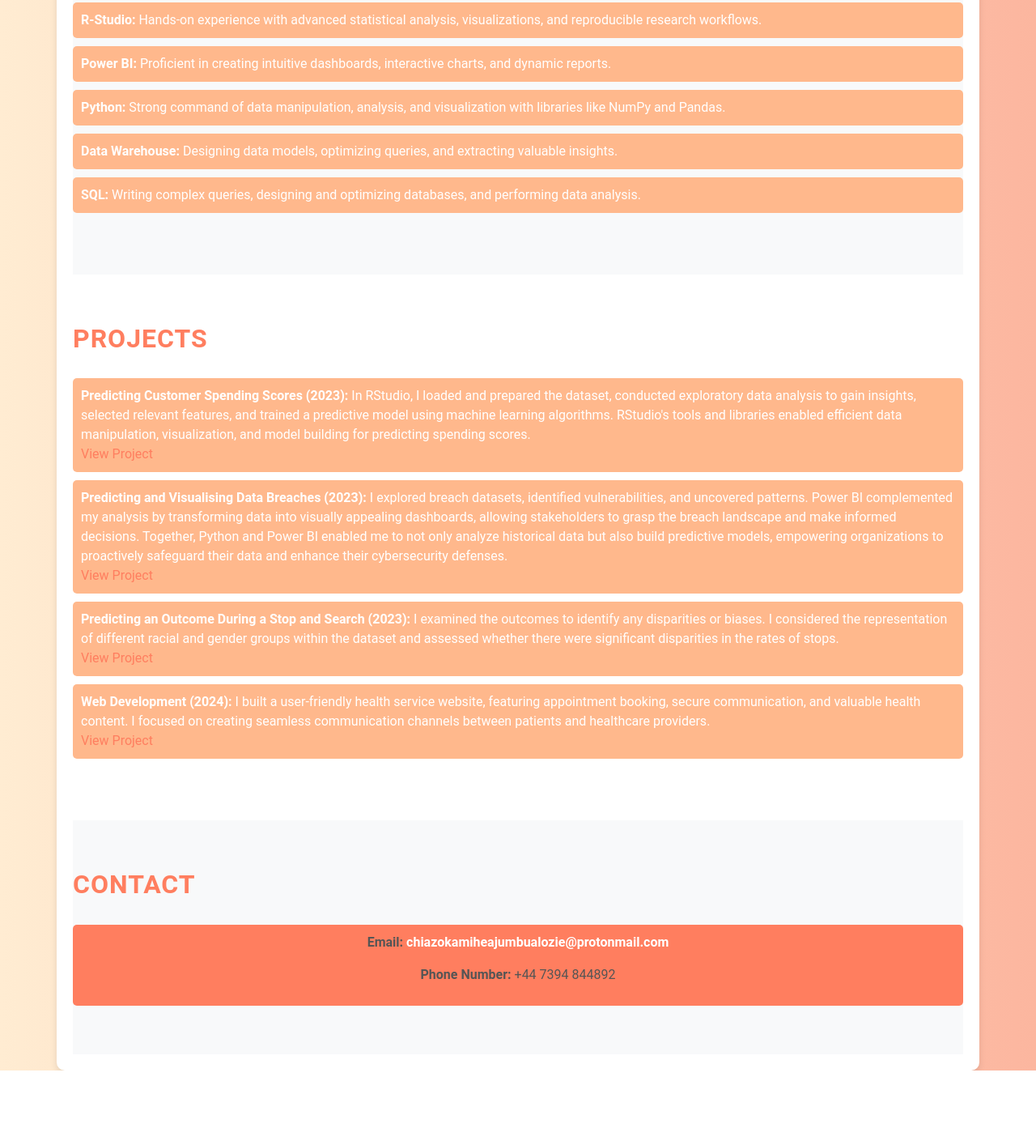
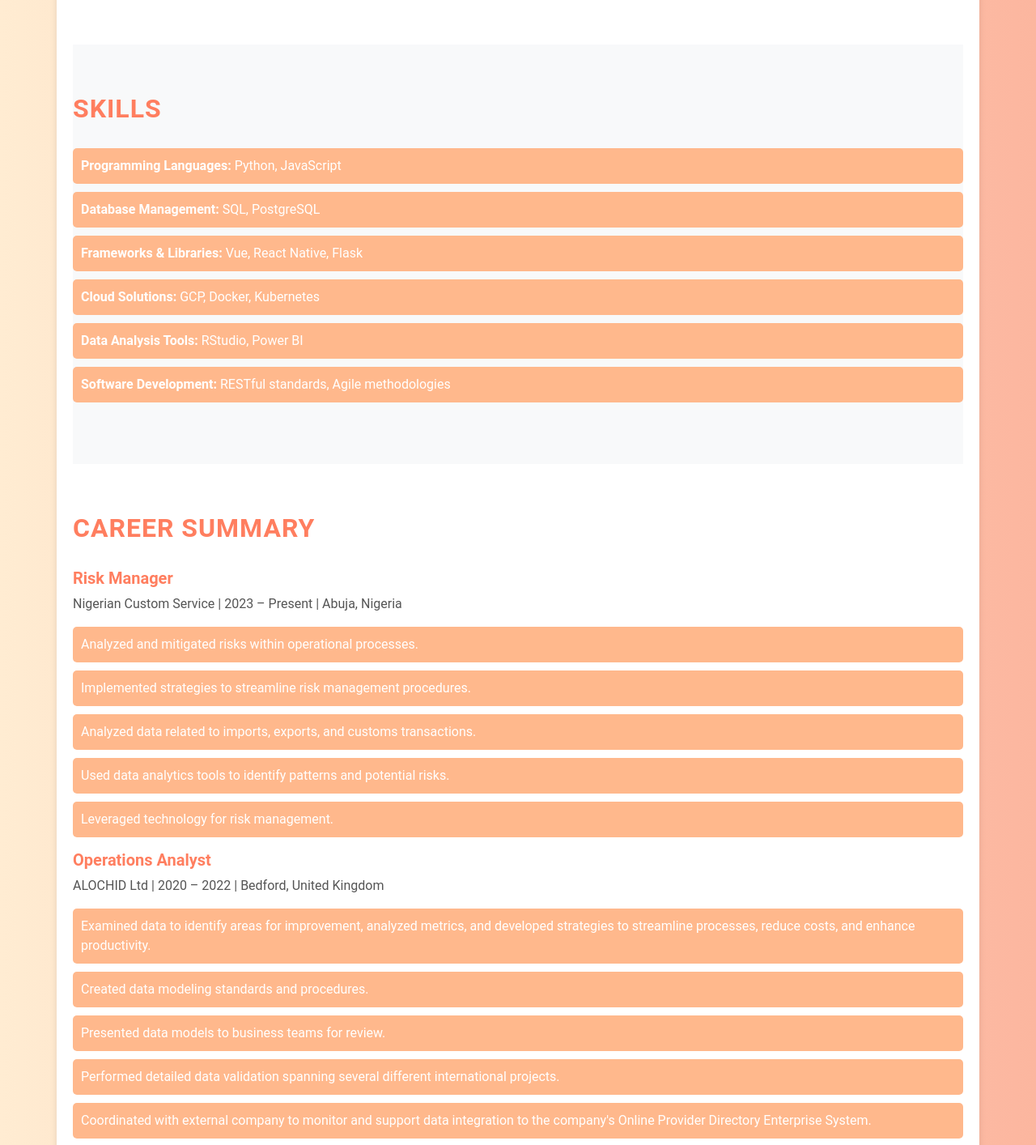
Before and after one commit to chiazokamalozie/PROJECTS, a plain HTML site: page index.html in a window 1280 px wide. Shown: the part 826-2240 px from the top of the page at 81% size. Before the commit the page ends 2148 px from the top, so only its background shows below. Drawn offline with nearby package versions, Linux system fonts and the light colour scheme.

Commit message:
index.html

```diff
--- a/index.html
+++ b/index.html
@@ -93,8 +93,10 @@
     </button>
     <div class="collapse navbar-collapse" id="navbarNav">
         <ul class="navbar-nav ml-auto">
+            <li class="nav-item"><a class="nav-link" href="#profile">Profile</a></li>
             <li class="nav-item"><a class="nav-link" href="#education">Education</a></li>
             <li class="nav-item"><a class="nav-link" href="#skills">Skills</a></li>
+            <li class="nav-item"><a class="nav-link" href="#career">Career</a></li>
             <li class="nav-item"><a class="nav-link" href="#projects">Projects</a></li>
             <li class="nav-item"><a class="nav-link" href="#contact">Contact</a></li>
         </ul>
@@ -102,67 +104,98 @@
 </nav>
 
 <div class="container">
+    <section id="profile" class="section">
+        <h2 class="section-heading">Professional Profile</h2>
+        <p>Innovative software engineer with over two years of experience in designing, developing, and implementing software solutions. Proficient in Python and experienced in full-stack development, including front-end and back-end technologies. Adept at leveraging cloud solutions and modern development methodologies to deliver end-to-end products. Proven track record of identifying and implementing improvements in revenue cycle management systems to enhance efficiency and service delivery.</p>
+    </section>
+
     <section id="education" class="section">
         <h2 class="section-heading">Education</h2>
         <div>
             <h5>MSc / Data Analytics</h5>
-            <p>London Metropolitan University | 2022 – September 2023 | London, United Kingdom</p>
-            <p><strong>Grade:</strong> Merit</p>
+            <p>London Metropolitan University | 2022 – 2023 | London, United Kingdom</p>
         </div>
         <div>
             <h5>BSc / Business Information Systems</h5>
             <p>Canterbury Christ Church University | 2019 – 2022 | Kent, United Kingdom</p>
-            <p><strong>Grade:</strong> 2:1</p>
         </div>
         <div>
             <h5>A-Level / Information Systems</h5>
             <p>Biddenham International School And Sports College | 2017 – 2019 | Bedfordshire, United Kingdom</p>
-            <p><strong>Business:</strong> Merit | <strong>Information Systems:</strong> Merit | <strong>Maths:</strong> C</p>
         </div>
     </section>
 
     <section id="skills" class="section bg-light">
         <h2 class="section-heading">Skills</h2>
         <ul>
-            <li><strong>R-Studio:</strong> Hands-on experience with advanced statistical analysis, visualizations, and reproducible research workflows.</li>
-            <li><strong>Power BI:</strong> Proficient in creating intuitive dashboards, interactive charts, and dynamic reports.</li>
-            <li><strong>Python:</strong> Strong command of data manipulation, analysis, and visualization with libraries like NumPy and Pandas.</li>
-            <li><strong>Data Warehouse:</strong> Designing data models, optimizing queries, and extracting valuable insights.</li>
-            <li><strong>SQL:</strong> Writing complex queries, designing and optimizing databases, and performing data analysis.</li>
+            <li><strong>Programming Languages:</strong> Python, JavaScript</li>
+            <li><strong>Database Management:</strong> SQL, PostgreSQL</li>
+            <li><strong>Frameworks & Libraries:</strong> Vue, React Native, Flask</li>
+            <li><strong>Cloud Solutions:</strong> GCP, Docker, Kubernetes</li>
+            <li><strong>Data Analysis Tools:</strong> RStudio, Power BI</li>
+            <li><strong>Software Development:</strong> RESTful standards, Agile methodologies</li>
         </ul>
     </section>
 
-    <section id="projects" class="section">
+    <section id="career" class="section">
+        <h2 class="section-heading">Career Summary</h2>
+        <div>
+            <h5>Risk Manager</h5>
+            <p>Nigerian Custom Service | 2023 – Present | Abuja, Nigeria</p>
+            <ul>
+                <li>Analyzed and mitigated risks within operational processes.</li>
+                <li>Implemented strategies to streamline risk management procedures.</li>
+                <li>Analyzed data related to imports, exports, and customs transactions.</li>
+                <li>Used data analytics tools to identify patterns and potential risks.</li>
+                <li>Leveraged technology for risk management.</li>
+            </ul>
+        </div>
+        <div>
+            <h5>Operations Analyst</h5>
+            <p>ALOCHID Ltd | 2020 – 2022 | Bedford, United Kingdom</p>
+            <ul>
+                <li>Examined data to identify areas for improvement, analyzed metrics, and developed strategies to streamline processes, reduce costs, and enhance productivity.</li>
+                <li>Created data modeling standards and procedures.</li>
+                <li>Presented data models to business teams for review.</li>
+                <li>Performed detailed data validation spanning several different international projects.</li>
+                <li>Coordinated with external company to monitor and support data integration to the company's Online Provider Directory Enterprise System.</li>
+            </ul>
+        </div>
+    </section>
+
+    <section id="projects" class="section bg-light">
         <h2 class="section-heading">Projects</h2>
         <ul>
             <li>
                 <strong>Predicting Customer Spending Scores (2023):</strong>
-                In RStudio, I loaded and prepared the dataset, conducted exploratory data analysis to gain insights, selected relevant features, and trained a predictive model using machine learning algorithms. RStudio's tools and libraries enabled efficient data manipulation, visualization, and model building for predicting spending scores.
+                Utilized RStudio for data preparation, exploratory analysis, and predictive modeling using machine learning algorithms.
                 <br><a href="https://github.com/chiazokamalozie/PROJECTS/tree/main/Customer%20Spending" target="_blank">View Project</a>
             </li>
             <li>
                 <strong>Predicting and Visualising Data Breaches (2023):</strong>
-                I explored breach datasets, identified vulnerabilities, and uncovered patterns. Power BI complemented my analysis by transforming data into visually appealing dashboards, allowing stakeholders to grasp the breach landscape and make informed decisions. Together, Python and Power BI enabled me to not only analyze historical data but also build predictive models, empowering organizations to proactively safeguard their data and enhance their cybersecurity defenses.
+                Explored breach datasets, identified vulnerabilities, and uncovered patterns. Utilized Power BI for creating visually appealing dashboards to analyze historical data and build predictive models.
                 <br><a href="https://github.com/chiazokamalozie/PROJECTS/tree/main/CYBER%20DATA%20BREACHES" target="_blank">View Project</a>
             </li>
             <li>
                 <strong>Predicting an Outcome During a Stop and Search (2023):</strong>
-                I examined the outcomes to identify any disparities or biases. I considered the representation of different racial and gender groups within the dataset and assessed whether there were significant disparities in the rates of stops.
+                Examined the outcomes to identify any disparities or biases. Analyzed representation of different racial and gender groups within the dataset.
                 <br><a href="https://github.com/chiazokamalozie/PROJECTS/tree/main/Stop%20And%20Search" target="_blank">View Project</a>
             </li>
             <li>
                 <strong>Web Development (2024):</strong>
-                I built a user-friendly health service website, featuring appointment booking, secure communication, and valuable health content. I focused on creating seamless communication channels between patients and healthcare providers.
+                Built and maintained user-friendly health service websites, integrating features for appointment booking and secure communication.
                 <br><a href="https://chiazokamalozie.github.io/ALOCHIDLTD/" target="_blank">View Project</a>
             </li>
         </ul>
     </section>
 
-    <section id="contact" class="section bg-light">
+    <section id="contact" class="section">
         <h2 class="section-heading">Contact</h2>
         <div class="contact-info">
             <p><strong>Email:</strong> <a href="mailto:chiazokamiheajumbualozie@protonmail.com">chiazokamiheajumbualozie@protonmail.com</a></p>
             <p><strong>Phone Number:</strong> +44 7394 844892</p>
+            <p><strong>LinkedIn:</strong> <a href="https://www.linkedin.com/in/chiaz-alozie/" target="_blank">linkedin.com/in/chiaz-alozie</a></p>
+            <p><strong>GitHub:</strong> <a href="https://github.com/chiazokamalozie/PROJECTS" target="_blank">github.com/chiazokamalozie/PROJECTS</a></p>
         </div>
     </section>
 </div>
```
